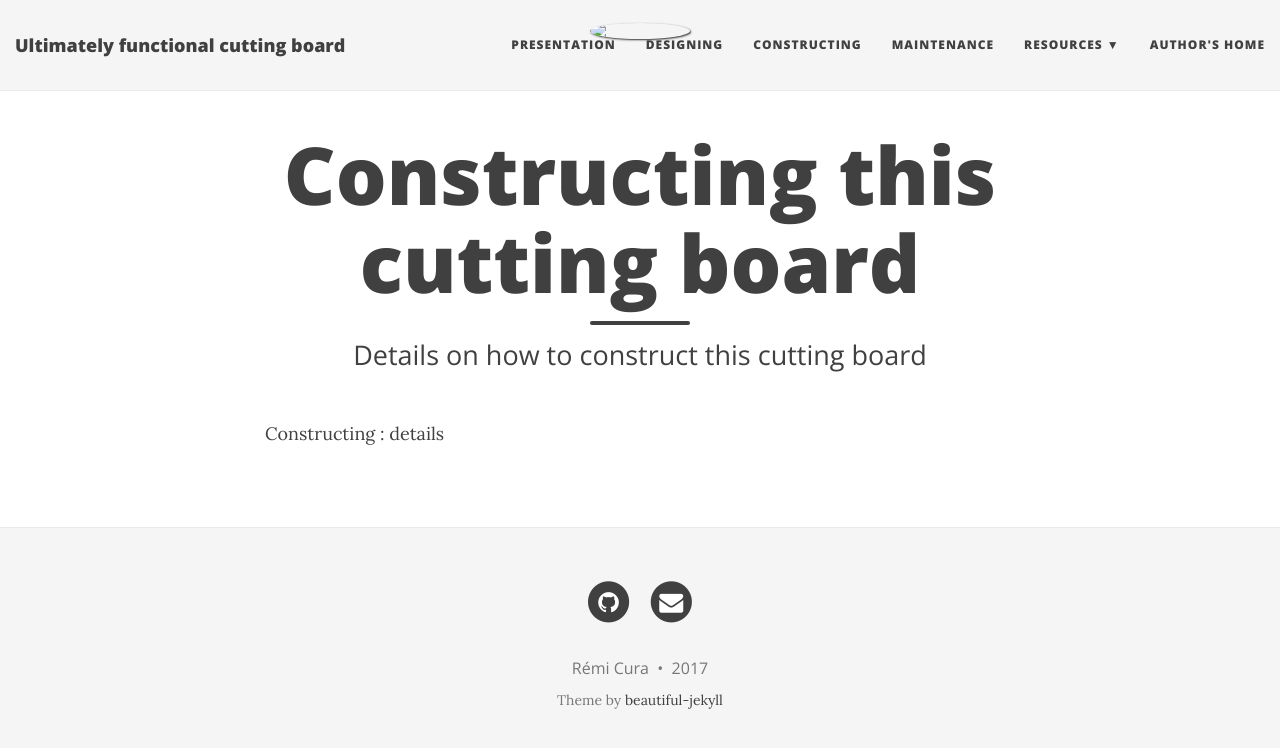
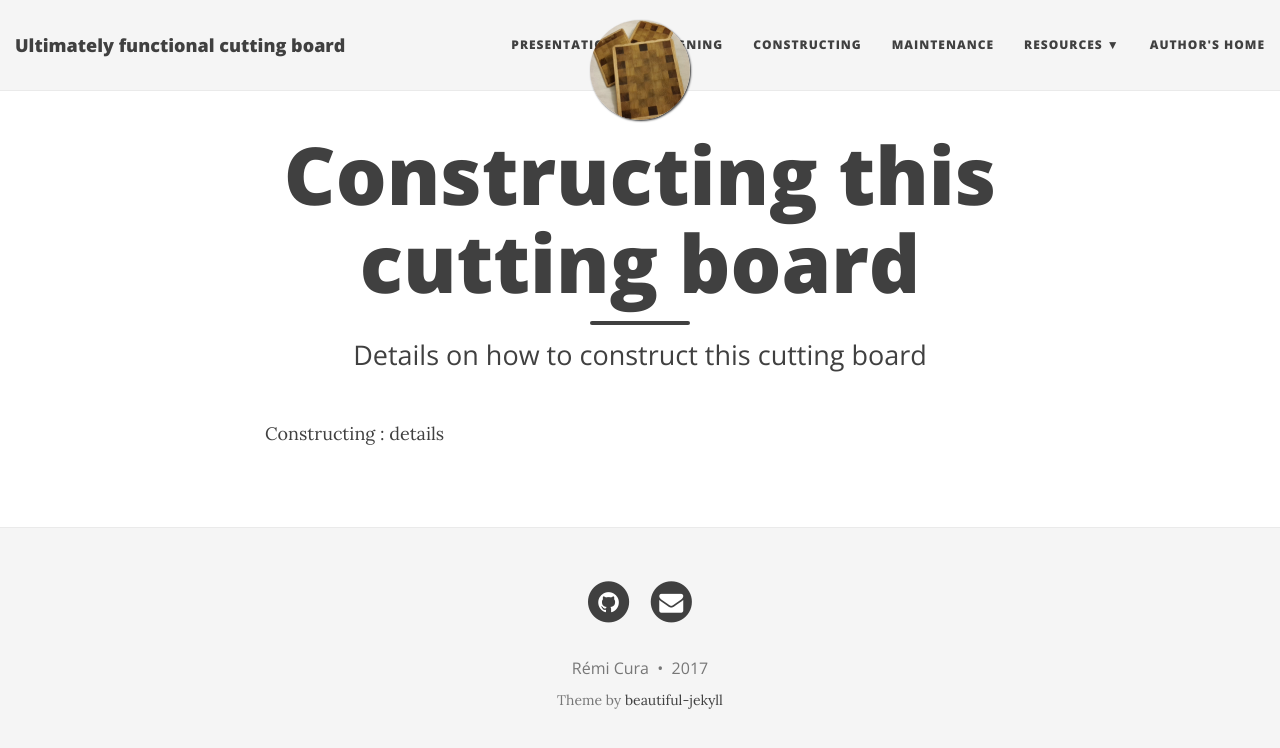
Before and after one commit to Remi-C/ultimately_functional_cutting_board, a Jekyll site: the page built from constructing.md, in a window 1280 px wide. Shown: the top 748 px of the page. Built offline with Jekyll 4.4.1, drawn with Linux system fonts in a browser that asks for light colours; nearby versions of some CDN libraries.

Commit message:
website : fixing logo

```diff
--- a/_config.yml
+++ b/_config.yml
@@ -34,7 +34,7 @@ navbar-links:
 
 # Image to show in the navigation bar - image must be a square (width = height)
 # Remove this parameter if you don't want an image in the navbar
-avatar: "{{site.url}}/img/logo.jpg"
+avatar: "/img/logo.jpg"
 
 # --- Footer options --- #
 
```
